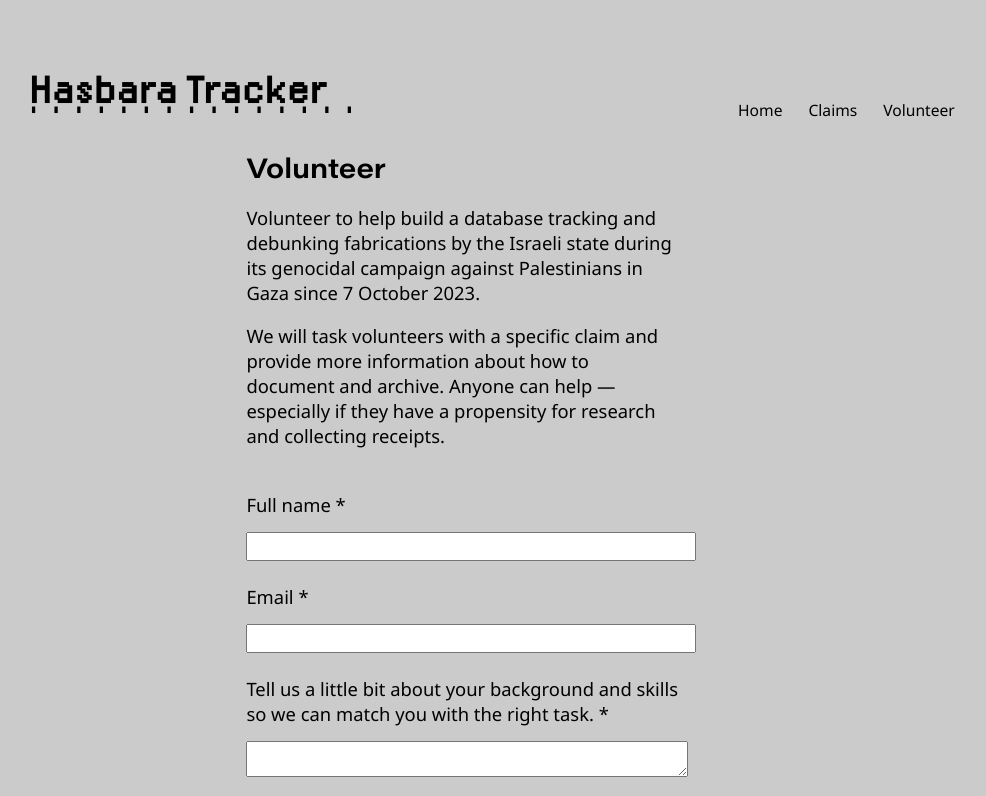
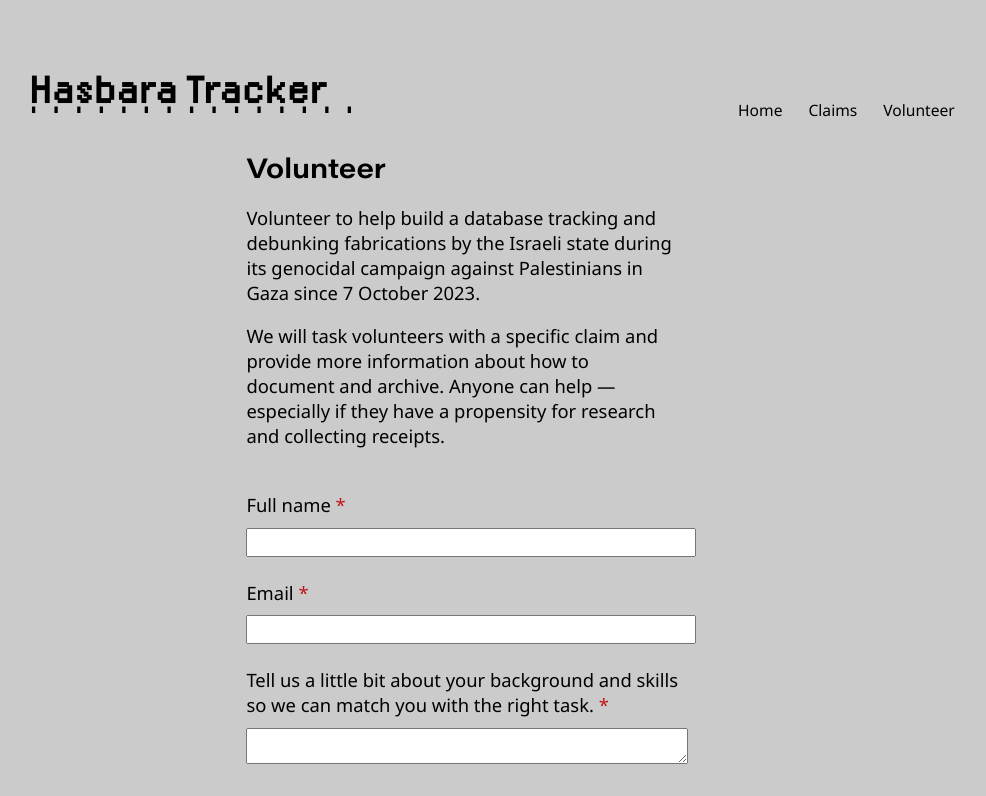
Before and after one commit to tamtzekin/hasbara-tracker, a React (Create React App) app: page /volunteer in a window 1280 px wide. Shown: the top 796 px of the page, without its empty margins (176-1162 px from the left). Built offline with nearby package versions, Linux system fonts and the light colour scheme.

Commit message:
clean up form styles

```diff
--- a/src/components/VolunteerForm.css
+++ b/src/components/VolunteerForm.css
@@ -7,15 +7,19 @@ label {
 input {
     width: 100%;
     padding: 5px;
-    margin-top: 3.5%;
+    margin-top: 2.5%;
 }
 
 textarea {
     width: 100%;
-    margin-top: 3.5%;
+    margin-top: 2.5%;
 }
 
 select {
     width: 100%;
     margin-top: 3.5%;
 }
+
+.required-field {
+    color: rgb(190, 21, 21);
+}
--- a/src/components/VolunteerForm.js
+++ b/src/components/VolunteerForm.js
@@ -58,7 +58,7 @@ const VolunteerForm = () => {
 
         <form onSubmit={handleSubmit}>
           <label>
-            Full name *
+            Full name <span class="required-field">*</span>
             <br />
             <input
               type="text"
@@ -71,7 +71,7 @@ const VolunteerForm = () => {
           <br />
 
           <label>
-            Email *
+            Email <span class="required-field">*</span>
             <br />
             <input
               type="email"
@@ -84,7 +84,7 @@ const VolunteerForm = () => {
           <br />
           <label>
 
-            Tell us a little bit about your background and skills so we can match you with the right task. *
+            Tell us a little bit about your background and skills so we can match you with the right task. <span class="required-field">*</span>
             <br />
             <textarea
               name="backgroundAndSkills"
@@ -123,7 +123,6 @@ const VolunteerForm = () => {
           </label>
           )}
 
-          <br />
           <label>
             This isn’t necessary, but do you understand Arabic and/or Hebrew? Let us know what level.
             <input
```
